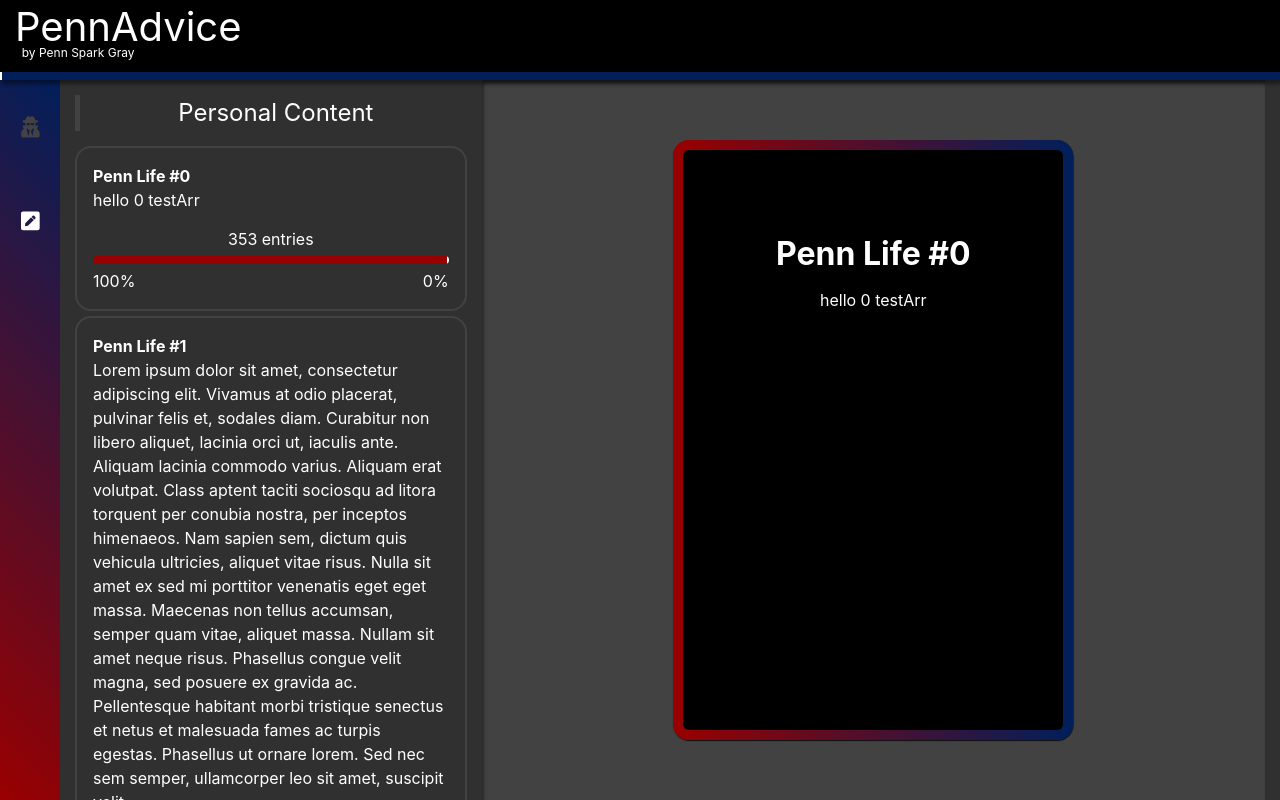
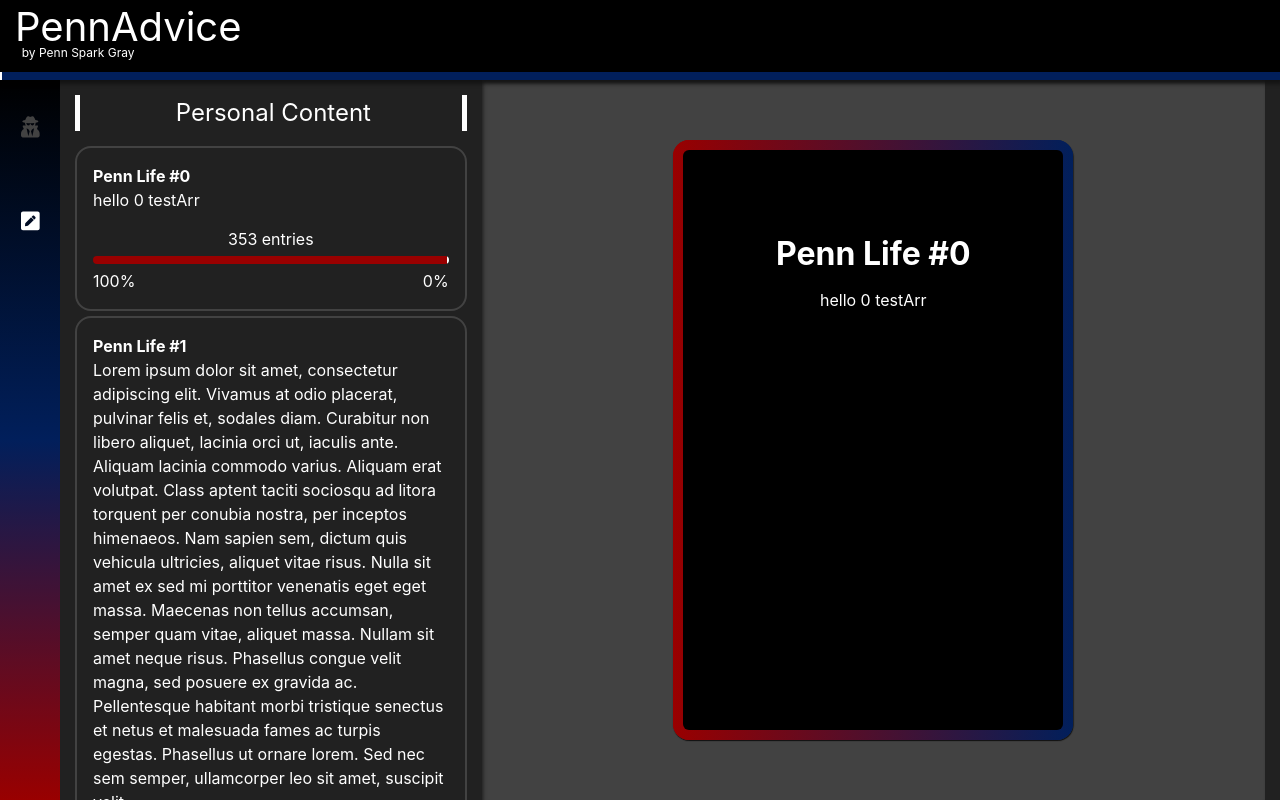
Before and after one commit to setdavid/penn-advice, a React (Create React App) app in the folder client/: page / in a window 1280 px wide. Built offline with nearby package versions, Linux system fonts and the light colour scheme.

Commit message:
adjusted dark theme colors

```diff
--- a/client/src/Components/NavBar.jsx
+++ b/client/src/Components/NavBar.jsx
@@ -18,7 +18,7 @@ function NavBar() {
     };
 
     let notDisplayBtnCSS = {
-        color: "#424242",
+        color: "var(--theme-color-4)",
         transitionDuration: `${MOBILE_DISPLAY_TRANSITION_DURATION}ms`
     };
 
--- a/client/src/Components/SideBar.jsx
+++ b/client/src/Components/SideBar.jsx
@@ -21,7 +21,7 @@ function SideBar() {
     };
 
     let notDisplayBtnCSS = {
-        color: "#424242",
+        color: "var(--theme-color-4)",
         transitionDuration: `${DESKTOP_DISPLAY_TRANSITION_DURATION}ms`,
         height: `calc(0.13 * (${window.innerHeight}px - ${TITLE_BAR_HEIGHT}px - ${modeIsMobile ? NAV_BAR_HEIGHT : 0}px))`
     };
--- a/client/src/css/base-styles.css
+++ b/client/src/css/base-styles.css
@@ -5,13 +5,11 @@
 } */
 
 :root {
-    --theme-color-1: #004785;
-    --theme-color-2: #057D82;
-    --theme-color-3: #073763;
-    --theme-color-4: #073763;
-    --theme-color-5: #073763;
-    --off-white: #f5f5f5;
-    --text-color: #444444;
+    --theme-color-1: #990000;
+    --theme-color-2: #011F5b;
+    --theme-color-3: #212121;
+    --theme-color-4: #424242;
+    --theme-color-5: #616161;
 }
 
 html {
@@ -119,13 +117,11 @@ p,
     box-shadow: 2px 4px 4px hsl(0deg 0% 0% / 0.44);
     z-index: 1000;
     color: white;
-    /* background-color: #212121; */
     background-color: black;
 }
 
 #nav-bar {
     background-color: black;
-    /* border-top: #616161 solid 1px; */
 }
 
 .nav-bar-btn {
@@ -141,7 +137,7 @@ p,
 
 #main-content {
     position: relative;
-    background: #303030;
+    background: var(--theme-color-3);
     top: 0;
     margin: 0;
     overflow: hidden;
@@ -149,7 +145,7 @@ p,
 
 #side-bar {
     position: relative;
-    background: linear-gradient(45deg, #990000, #011F5b);
+    background: linear-gradient(0deg, var(--theme-color-1), var(--theme-color-2), black);
 }
 
 #desktop-content {
@@ -185,13 +181,13 @@ p,
 #swipe-content {
     position: relative;
     overflow: hidden;
-    background: #424242;
+    background: var(--theme-color-4);
     box-shadow: inset 1.6px 3.2px 3.2px hsl(0deg 0% 0% / 0.45);
 }
 
 #personal-content {
     position: relative;
-    background: #303030;
+    background: var(--theme-color-3);
     overflow-y: scroll;
 }
 
@@ -207,7 +203,8 @@ p,
 #personal-content-header {
     font-size: 1.5rem;
     margin-bottom: 15px;
-    border-left: solid 5px #424242;
+    border-left: solid 5px white;
+    border-right: solid 5px white;
     padding-left: 5px;
     text-align: center;
 }
@@ -218,7 +215,7 @@ p,
 
 .personal-card {
     border-radius: 1rem;
-    border: solid 2px #424242;
+    border: solid 2px var(--theme-color-4);
     padding: 1rem
 }
 
@@ -269,7 +266,7 @@ p,
     opacity: 1;
     color: white;
     border-radius: 1rem;
-    background: linear-gradient(to right, #990000, #011F5b);
+    background: linear-gradient(to right, var(--theme-color-1), var(--theme-color-2));
     box-shadow: 0.5px 1px 1px hsl(0deg 0% 0% / 0.49);
 }
 
```
